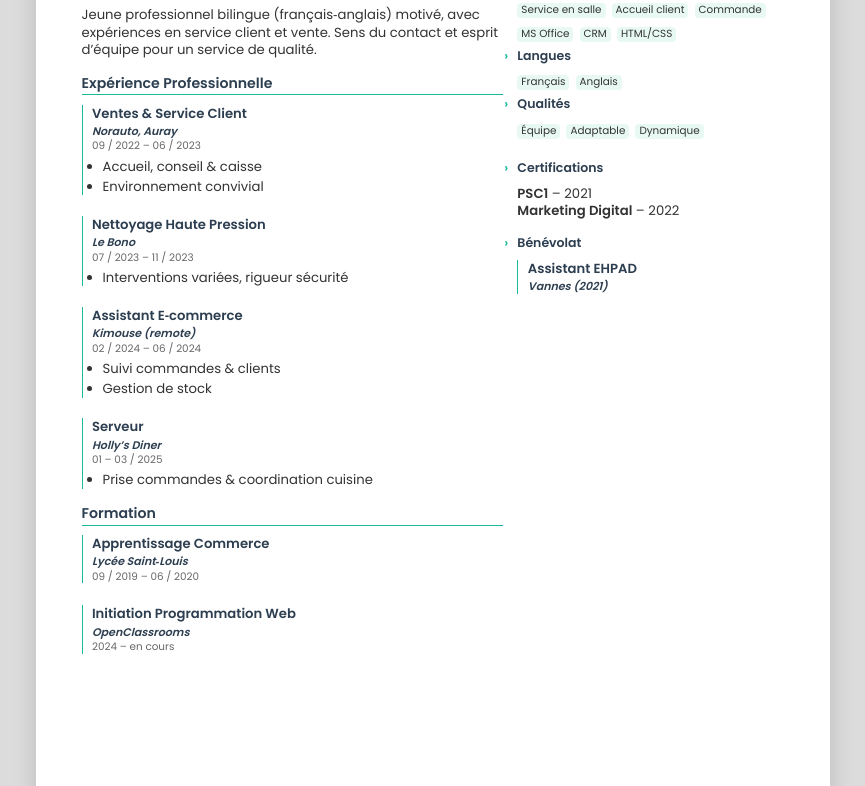
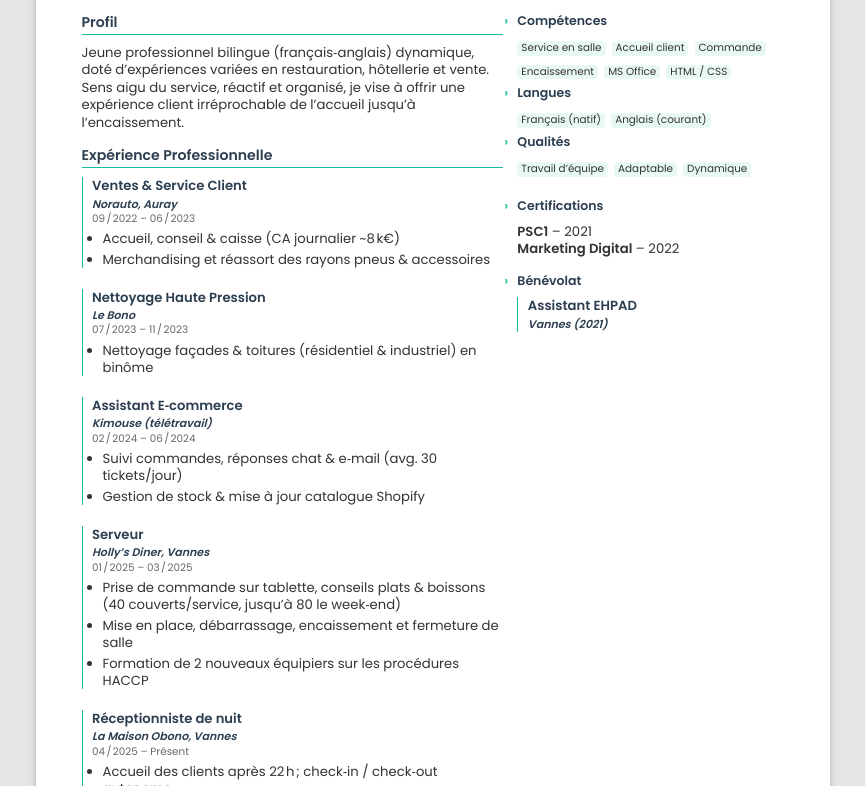
Before and after one commit to Oliviera56/CV, a plain HTML site: page index.html in a window 1280 px wide. Shown: the part 194-980 px from the top of the page, without its empty margins (207-1072 px from the left). Drawn offline with Linux system fonts and the light colour scheme.

Commit message:
Update index.html

```diff
--- a/index.html
+++ b/index.html
@@ -5,7 +5,6 @@
 <title>Scott William Aymerick MacLeod – CV</title>
 <link href="https://fonts.googleapis.com/css2?family=Poppins:wght@400;600&display=swap" rel="stylesheet">
 <style>
-/******** VARIABLES & RESET ********/
 :root{
   --primary:#2C3E50;
   --accent:#18BC9C;
@@ -15,148 +14,112 @@
   --tag-bg:#E8F9F4;
 }
 *{box-sizing:border-box;margin:0;padding:0;}
-
-/******** PAGE BACKGROUND FOR SCREEN ********/
+@page{size:A4 portrait;margin:0;}
+html,body{height:100%;}
 body{
   font-family:var(--ff);
-  font-size:9.9pt;          /* compact */
+  font-size:9.9pt;
   line-height:1.32;
   color:var(--text);
-  background:#dcdcdc;       /* gris clair autour de la "feuille" */
+  background:#e5e5e5;             /* fond gris clair pour mettre en valeur la "feuille" */
+  display:flex;justify-content:center;align-items:flex-start;
   -webkit-print-color-adjust:exact;
 }
-
-/******** TRUE A4 SHEET WRAPPER ********/
-@page{size:A4 portrait;margin:0;}
-.page{
-  width:210mm;
-  height:297mm;
-  background:#fff;
-  margin:0 auto;            /* centré à l'écran */
-  box-shadow:0 0 6mm rgba(0,0,0,.15);
-  padding:12mm;             /* marges internes */
-  display:flex;
-  flex-direction:column;
-  gap:4.5mm;
+/* "Feuille" A4 centrée */
+.cv-wrapper{
+  width:210mm;height:297mm;background:var(--bg);box-shadow:0 0 6px rgba(0,0,0,.25);
+  margin-top:10mm;                /* légère marge visuelle sur écran */
 }
-
-/******** PRINT: retirer l'effet écran ********/
-@media print{
-  body{background:#fff;}
-  .page{margin:0;box-shadow:none;}
+.cv{
+  width:100%;height:100%;padding:12mm;box-sizing:border-box;display:flex;flex-direction:column;gap:4.5mm;
 }
-
-/******** EN‑TÊTE ********/
-header{
-  display:flex;
-  align-items:center;
-  gap:8mm;
-  border-bottom:1.2px solid var(--primary);
-  padding-bottom:4mm;
-}
-header img{
-  width:24mm;height:24mm;
-  border-radius:50%;object-fit:cover;
-  border:2px solid var(--accent);
-}
-h1{font-size:14.4pt;color:var(--primary);}
-.role{font-weight:600;color:var(--accent);font-size:9.2pt;margin:1px 0 4px;}
-.contact{font-size:8.5pt;display:flex;gap:6mm;flex-wrap:wrap;}
-
-/******** COLONNES ********/
+header{display:flex;align-items:center;gap:8mm;border-bottom:1.2px solid var(--primary);padding-bottom:4mm;}
+header img{width:24mm;height:24mm;border-radius:50%;object-fit:cover;border:2px solid var(--accent);}
+h1{font-size:14.4pt;color:var(--primary);} .role{font-weight:600;color:var(--accent);font-size:9.2pt;margin:1px 0 4px;}
+.contact{font-size:8.5pt;display:flex;gap:6.5mm;flex-wrap:wrap;}
 .columns{flex:1;display:grid;grid-template-columns:60% 38%;gap:2%;}
-
-/******** SECTIONS GAUCHE ********/
 section{margin-bottom:4mm;}
-h2{
-  font-size:10.6pt;
-  color:var(--primary);
-  border-bottom:1.2px solid var(--accent);
-  padding-bottom:.6mm;margin:0 0 2.4mm;
-}
-.job-title,.edu-title{font-weight:600;color:var(--primary);}
-.location{font-style:italic;font-size:8.3pt;}
-.period{font-size:7.8pt;color:#666;margin-bottom:1.2mm;}
-ul{margin:0 0 0 2.8mm;}
-ul li{margin-bottom:.8mm;}
+h2{font-size:10.6pt;color:var(--primary);border-bottom:1.2px solid var(--accent);padding-bottom:.6mm;margin-bottom:2.4mm;}
+.job-title,.edu-title{font-weight:600;color:var(--primary);} .location{font-style:italic;font-size:8.3pt;} .period{font-size:7.8pt;color:#666;margin-bottom:1.2mm;}
+ul{margin-left:2.8mm;} ul li{margin-bottom:.8mm;}
 .block-left{border-left:1.6px solid var(--accent);padding-left:2.5mm;}
-
-/******** COLONNE DROITE ********/
-.aside h3{
-  font-size:9.4pt;font-weight:600;color:var(--primary);
-  margin:0 0 2.2mm;position:relative;
-}
+.aside h3{font-size:9.4pt;font-weight:600;color:var(--primary);margin-bottom:2.2mm;position:relative;}
 .aside h3::before{content:'›';color:var(--accent);position:absolute;left:-3.5mm;}
-.tag{
-  display:inline-block;background:var(--tag-bg);border-radius:4px;
-  padding:0 4px 1px;font-size:7.8pt;margin:0 1.6mm 1.6mm 0;
-}
+.tag{display:inline-block;background:var(--tag-bg);border-radius:4px;padding:0 4px 1px;font-size:7.8pt;margin:0 1.6mm 1.6mm 0;}
 .aside-block{margin-bottom:4mm;}
 .card{border-left:1.6px solid var(--accent);padding-left:2.5mm;}
-.card .title{font-weight:600;color:var(--primary);}
-.card .period{font-size:7.8pt;color:#666;margin:0 0 1mm;}
+.card .title{font-weight:600;color:var(--primary);} .card .period{font-size:7.8pt;color:#666;margin:0 0 1mm;}
+@media print{body{background:var(--bg);} .cv-wrapper{box-shadow:none;margin:0;} .cv{transform:scale(0.94);transform-origin:top left;}}
 </style>
 </head>
 <body>
-<div class="page">
-
-  <!-- EN‑TÊTE -->
+<div class="cv-wrapper">
+  <div class="cv">
+    <!-- HEADER -->
     <header>
       <img src="IMG_20241026_135158.jpg" alt="photo Scott">
       <div>
         <h1>Scott William Aymerick MacLeod</h1>
-      <div class="role">Serveur / Service Restauration</div>
-      <div class="contact">
-        <span>✉ scottmacleod156@gmail.com</span>
-        <span>📞 +33 6 59 59 22 64</span>
-      </div>
+        <div class="role">Serveur &amp; Réceptionniste de nuit</div>
+        <div class="contact"><span>✉ scottmacleod156@gmail.com</span><span>📞 +33 6 59 59 22 64</span></div>
       </div>
     </header>
 
     <div class="columns">
-    <!-- GAUCHE -->
+      <!-- LEFT COLUMN -->
       <div>
         <!-- PROFIL -->
         <section>
           <h2>Profil</h2>
-        <p>Jeune professionnel bilingue (français‑anglais) motivé, avec expériences en service client et vente. Sens du contact et esprit d’équipe pour un service de qualité.</p>
+          <p>Jeune professionnel bilingue (français‑anglais) dynamique, doté d’expériences variées en restauration, hôtellerie et vente. Sens aigu du service, réactif et organisé, je vise à offrir une expérience client irréprochable de l’accueil jusqu’à l’encaissement.</p>
         </section>
 
-      <!-- EXPÉRIENCE -->
+        <!-- EXPERIENCE -->
         <section>
           <h2>Expérience Professionnelle</h2>
 
           <div class="block-left">
             <p class="job-title">Ventes &amp; Service Client<br><span class="location">Norauto, Auray</span></p>
-          <p class="period">09 / 2022 – 06 / 2023</p>
+            <p class="period">09 / 2022 – 06 / 2023</p>
             <ul>
-            <li>Accueil, conseil &amp; caisse</li>
-            <li>Environnement convivial</li>
+              <li>Accueil, conseil &amp; caisse (CA journalier ~8 k€)</li>
+              <li>Merchandising et réassort des rayons pneus &amp; accessoires</li>
             </ul>
           </div><br>
 
           <div class="block-left">
             <p class="job-title">Nettoyage Haute Pression<br><span class="location">Le Bono</span></p>
-          <p class="period">07 / 2023 – 11 / 2023</p>
+            <p class="period">07 / 2023 – 11 / 2023</p>
+            <ul><li>Nettoyage façades &amp; toitures (résidentiel &amp; industriel) en binôme</li></ul>
+          </div><br>
+
+          <div class="block-left">
+            <p class="job-title">Assistant E‑commerce<br><span class="location">Kimouse (télétravail)</span></p>
+            <p class="period">02 / 2024 – 06 / 2024</p>
             <ul>
-            <li>Interventions variées, rigueur sécurité</li>
+              <li>Suivi commandes, réponses chat &amp; e‑mail (avg. 30 tickets/jour)</li>
+              <li>Gestion de stock &amp; mise à jour catalogue Shopify</li>
             </ul>
           </div><br>
 
           <div class="block-left">
-          <p class="job-title">Assistant E‑commerce<br><span class="location">Kimouse (remote)</span></p>
-          <p class="period">02 / 2024 – 06 / 2024</p>
+            <p class="job-title">Serveur<br><span class="location">Holly’s Diner, Vannes</span></p>
+            <p class="period">01 / 2025 – 03 / 2025</p>
             <ul>
-            <li>Suivi commandes &amp; clients</li>
-            <li>Gestion de stock</li>
+              <li>Prise de commande sur tablette, conseils plats &amp; boissons (40 couverts/service, jusqu’à 80 le week‑end)</li>
+              <li>Mise en place, débarrassage, encaissement et fermeture de salle</li>
+              <li>Formation de 2 nouveaux équipiers sur les procédures HACCP</li>
             </ul>
           </div><br>
 
           <div class="block-left">
-          <p class="job-title">Serveur<br><span class="location">Holly’s Diner</span></p>
-          <p class="period">01 – 03 / 2025</p>
+            <p class="job-title">Réceptionniste de nuit<br><span class="location">La Maison Obono, Vannes</span></p>
+            <p class="period">04 / 2025 – Présent</p>
             <ul>
-            <li>Prise commandes &amp; coordination cuisine</li>
+              <li>Accueil des clients après 22 h ; check‑in / check‑out autonome</li>
+              <li>Surveillance sécurité, rondes horaires et gestion des incidents</li>
+              <li>Clôture journalière, rapports financiers &amp; remise de caisse</li>
+              <li>Préparation du buffet petit‑déjeuner pour l’équipe du matin</li>
             </ul>
           </div>
         </section>
@@ -164,32 +127,23 @@ ul li{margin-bottom:.8mm;}
         <!-- FORMATION -->
         <section>
           <h2>Formation</h2>
-
-        <div class="block-left">
-          <p class="edu-title">Apprentissage Commerce<br><span class="location">Lycée Saint‑Louis</span></p>
-          <p class="period">09 / 2019 – 06 / 2020</p>
-        </div><br>
-
-        <div class="block-left">
-          <p class="edu-title">Initiation Programmation Web<br><span class="location">OpenClassrooms</span></p>
-          <p class="period">2024 – en cours</p>
-        </div>
+          <div class="block-left"><p class="edu-title">Apprentissage Commerce<br><span class="location">Lycée Saint‑Louis, Auray</span></p><p class="period">09 / 2019 – 06 / 2020</p></div><br>
+          <div class="block-left"><p class="edu-title">Initiation Programmation Web<br><span class="location">OpenClassrooms (en cours)</span></p><p class="period">2024 – Présent</p></div>
         </section>
       </div>
 
-    <!-- DROITE -->
+      <!-- RIGHT COLUMN -->
       <aside class="aside">
-
         <div class="aside-block">
           <h3>Compétences</h3>
           <p class="tag">Service en salle</p><p class="tag">Accueil client</p><p class="tag">Commande</p>
-        <p class="tag">MS Office</p><p class="tag">CRM</p><p class="tag">HTML/CSS</p>
+          <p class="tag">Encaissement</p><p class="tag">MS Office</p><p class="tag">HTML / CSS</p>
 
           <br><h3>Langues</h3>
-        <p class="tag">Français</p><p class="tag">Anglais</p>
+          <p class="tag">Français (natif)</p><p class="tag">Anglais (courant)</p>
 
           <br><h3>Qualités</h3>
-        <p class="tag">Équipe</p><p class="tag">Adaptable</p><p class="tag">Dynamique</p>
+          <p class="tag">Travail d’équipe</p><p class="tag">Adaptable</p><p class="tag">Dynamique</p>
         </div>
 
         <div class="aside-block">
@@ -200,14 +154,11 @@ ul li{margin-bottom:.8mm;}
 
         <div class="aside-block">
           <h3>Bénévolat</h3>
-        <div class="card">
-          <p class="title">Assistant EHPAD<br><span class="location">Vannes (2021)</span></p>
+          <div class="card"><p class="title">Assistant EHPAD<br><span class="location">Vannes (2021)</span></p></div>
         </div>
-      </div>
-
       </aside>
     </div><!-- /.columns -->
-
-</div><!-- /.page -->
+  </div><!-- /.cv -->
+</div><!-- /.wrapper -->
 </body>
 </html>
```
Lines whose indentation alone changed are shown as unchanged.
